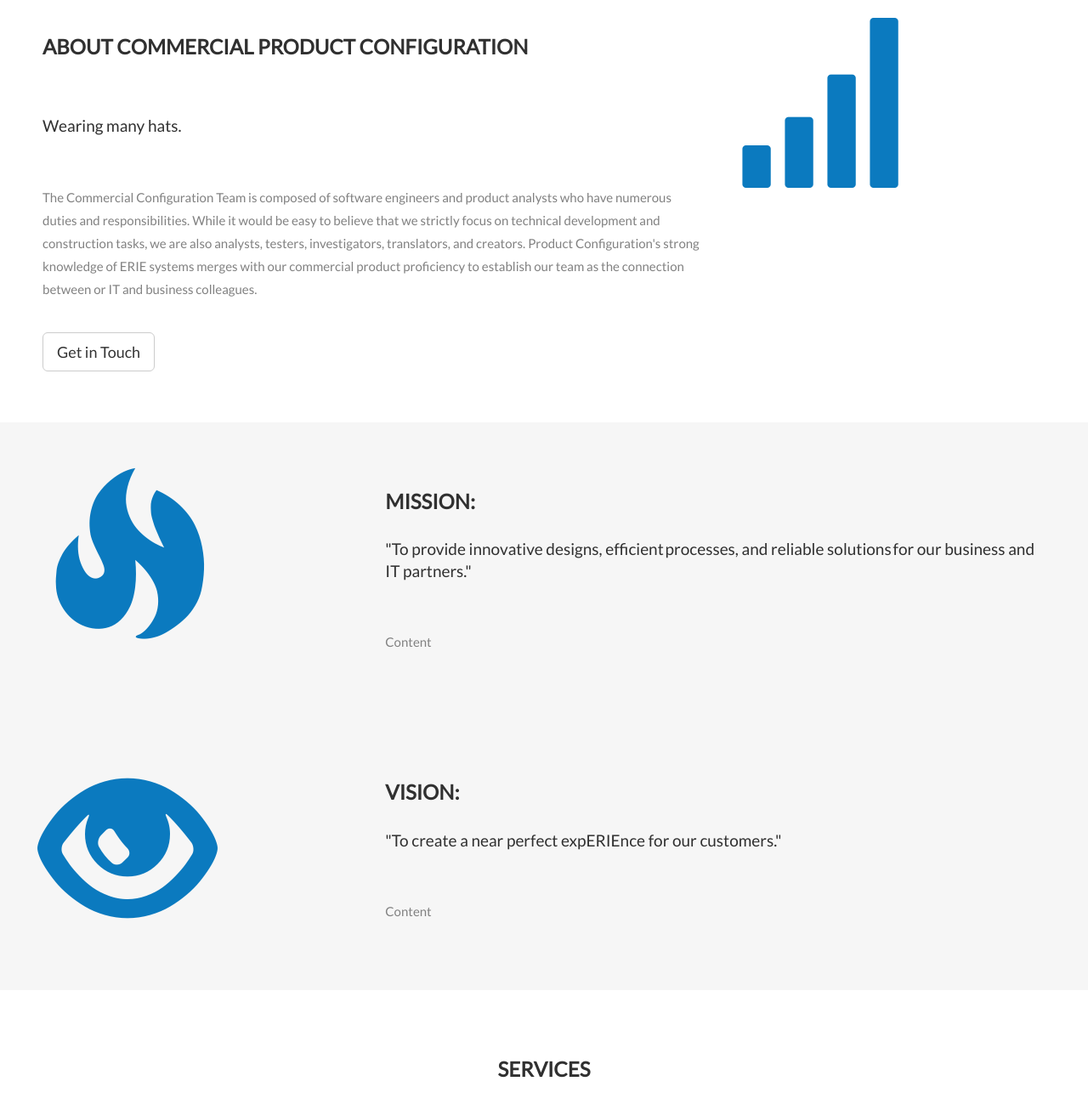
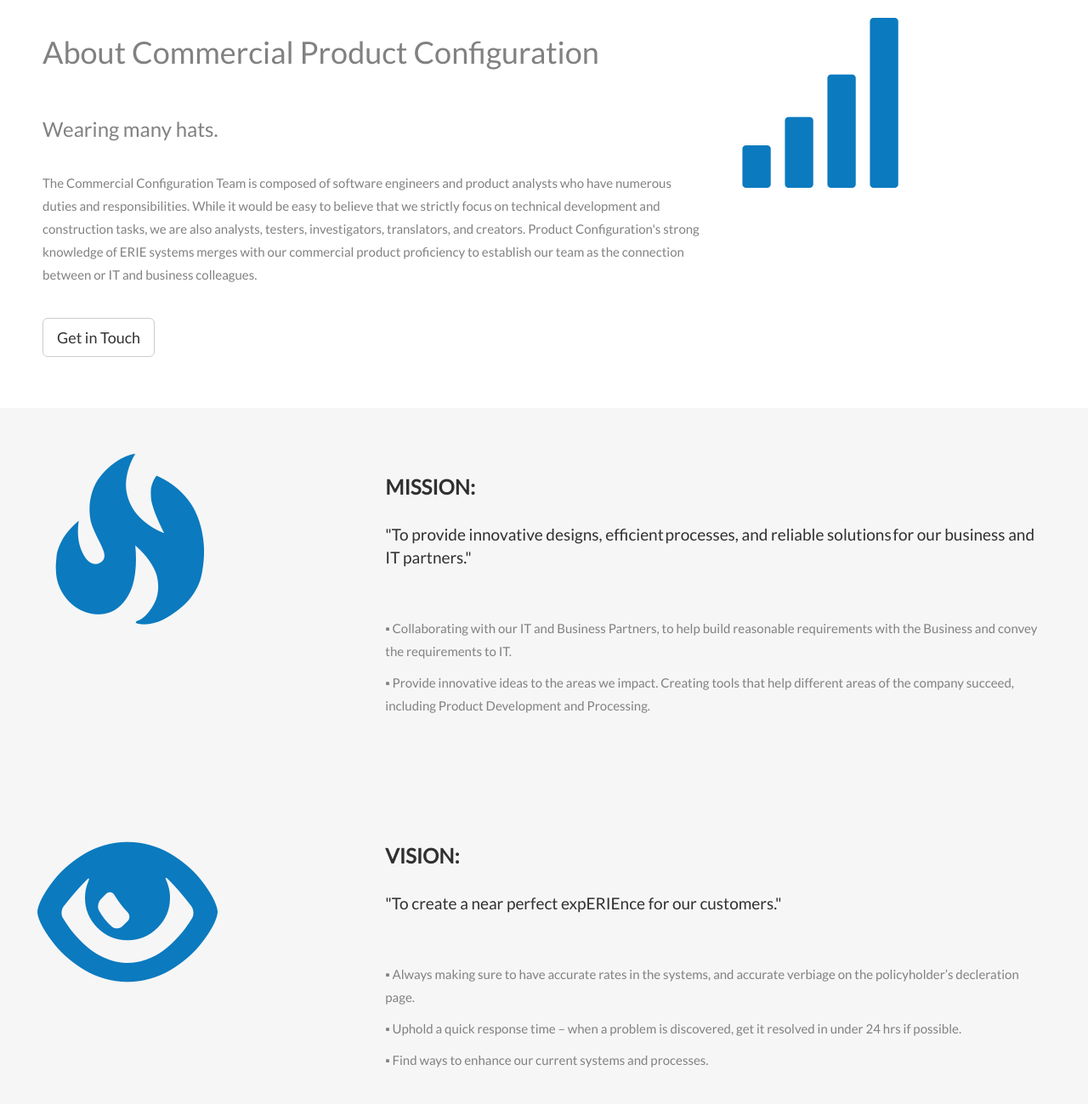
Before and after one commit to rLangley/ConfigurationWebsite, a plain HTML site: page index.html in a window 1280 px wide. Shown: the part 420-1719 px from the top of the page at 85% size. Drawn offline with nearby package versions, Linux system fonts and the light colour scheme.

Commit message:
Added content

```diff
--- a/index.html
+++ b/index.html
@@ -49,8 +49,8 @@
     <div id="about" class="container-fluid">
         <div class="row">
             <div class="col-sm-8">
-                <h2>About Commercial Product Configuration</h2><br>
-                <h4>Wearing many hats.</h4><br>
+                <h1>About Commercial Product Configuration</h1><br>
+                <h3>Wearing many hats.</h3><br>
                 <p>The Commercial Configuration Team is composed of software engineers and product analysts who have numerous duties and responsibilities. While it would be easy to believe that we strictly focus on technical development and construction tasks, we are also analysts, testers, investigators, translators, and creators. Product Configuration's strong knowledge of ERIE systems merges with our commercial product proficiency to establish our team as the connection between or IT and business colleagues.</p>
                 <br><button class="btn btn-default btn-lg">Get in Touch</button>
             </div>
@@ -68,7 +68,8 @@
             <div class="col-sm-8">
                 <h2>MISSION:</h2>
                 <h4>"To provide innovative designs, efficient processes, and reliable solutions for our business and IT partners."</h4><br>
-                <p>Content</p>
+				<p> &#9642; Collaborating with our IT and Business Partners, to help build reasonable requirements with the Business and convey the requirements to IT.</p>
+				<p> &#9642; Provide innovative ideas to the areas we impact. Creating tools that help different areas of the company succeed, including Product Development and Processing. </p>
             </div>
         </div>
     </div>
@@ -81,7 +82,9 @@
             <div class="col-sm-8">
                 <h2>VISION:</h2>
                 <h4>"To create a near perfect expERIEnce for our customers."</h4><br />
-                <p>Content</p>
+                <p> &#9642; Always making sure to have accurate rates in the systems, and accurate verbiage on the policyholder’s decleration page.</p>
+				<p> &#9642; Uphold a quick response time – when a problem is discovered, get it resolved in under 24 hrs if possible.</p>
+				<p> &#9642; Find ways to enhance our current systems and processes.</p>
             </div>
         </div>
     </div>
```
